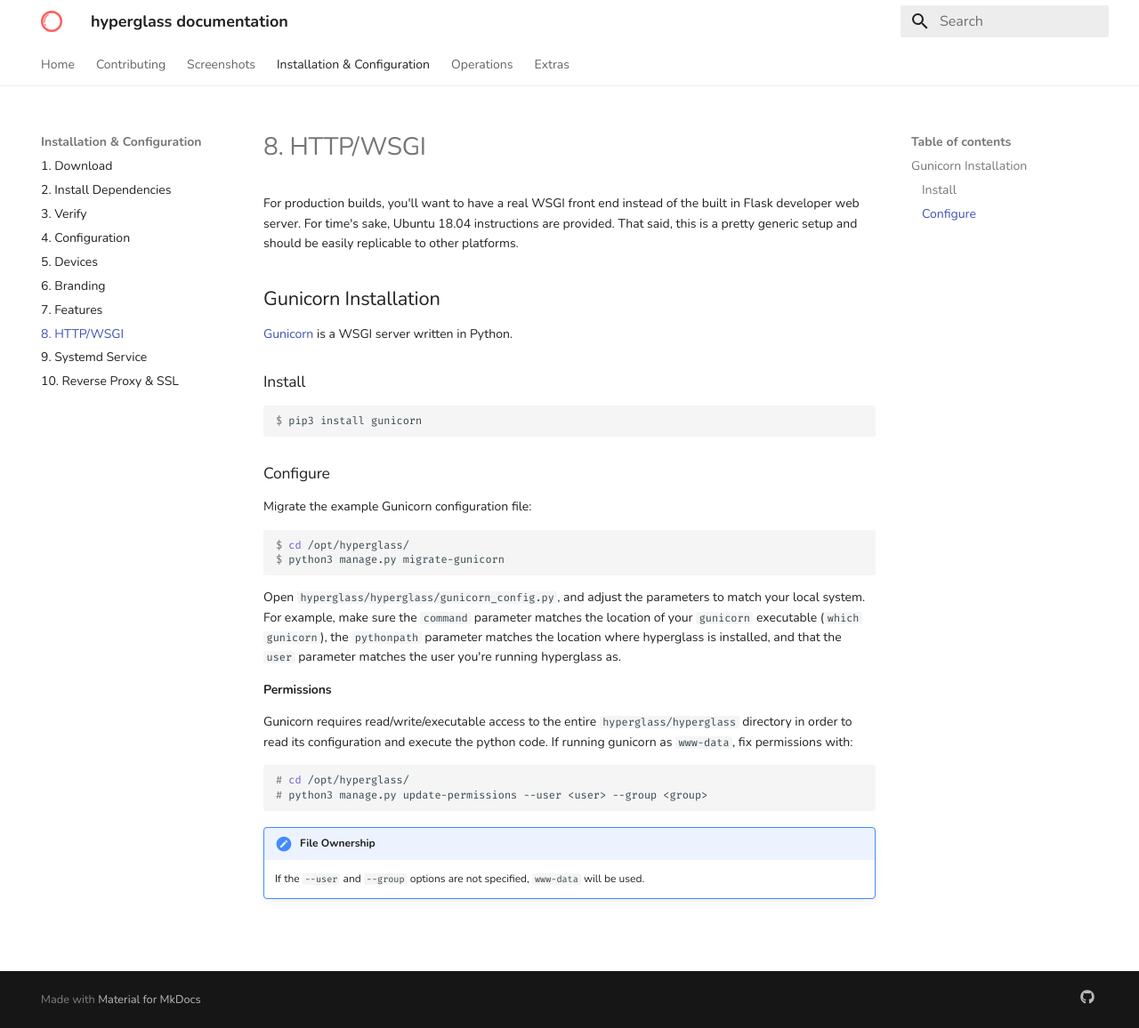
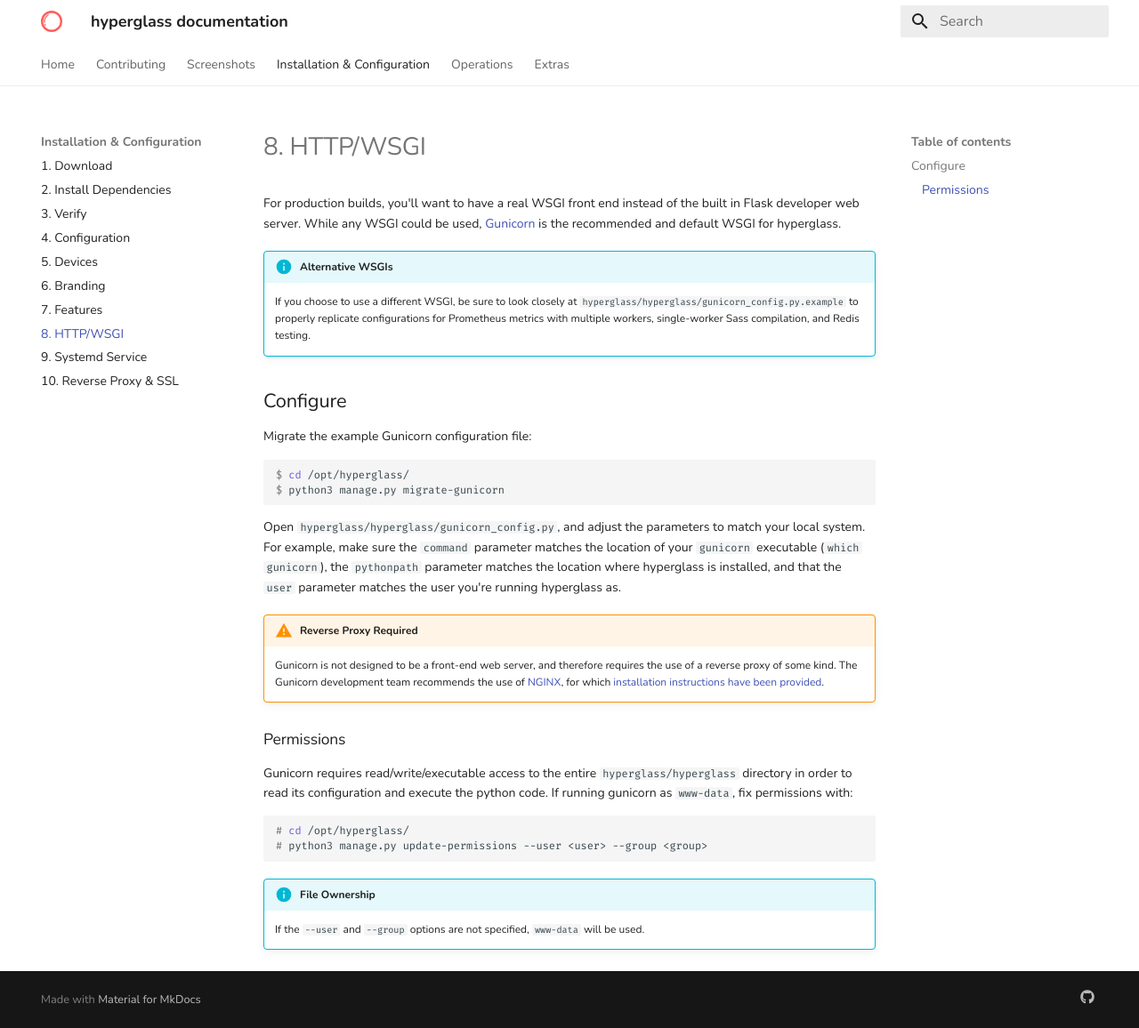
Before and after one commit to thatmattlove/hyperglass-docs, an MkDocs documentation site: the page built from docs/installation/wsgi.md, in a window 1280 px wide and 1156 px high. Shown: the whole window at 89% size. Built offline with MkDocs 1.6.1 and Material for MkDocs 9.7.7, drawn with Linux system fonts in a browser that asks for light colours.

Commit message:
Add Gunicorn requirement blocks

````diff
--- a/docs/installation/wsgi.md
+++ b/docs/installation/wsgi.md
@@ -1,17 +1,12 @@
-For production builds, you'll want to have a real WSGI front end instead of the built in Flask developer web server. For time's sake, Ubuntu 18.04 instructions are provided. That said, this is a pretty generic setup and should be easily replicable to other platforms.
+For production builds, you'll want to have a real WSGI front end instead of the built in Flask developer web server. While any WSGI could be used, [Gunicorn](https://gunicorn.org/) is the recommended and default WSGI for hyperglass.
 
-## Gunicorn Installation
+!!! info "Alternative WSGIs"
+    If you choose to use a different WSGI, be sure to look closely at `hyperglass/hyperglass/gunicorn_config.py.example` to properly replicate configurations for Prometheus metrics with multiple workers, single-worker Sass compilation, and Redis testing.
 
-[Gunicorn](https://gunicorn.org/) is a WSGI server written in Python.
-
-### Install
-```console
-$ pip3 install gunicorn
-```
-
-### Configure
+## Configure
 
 Migrate the example Gunicorn configuration file:
+
 ```console
 $ cd /opt/hyperglass/
 $ python3 manage.py migrate-gunicorn
@@ -19,7 +14,10 @@
 
 Open `hyperglass/hyperglass/gunicorn_config.py`, and adjust the parameters to match your local system. For example, make sure the `command` parameter matches the location of your `gunicorn` executable (`which gunicorn`), the `pythonpath` parameter matches the location where hyperglass is installed, and that the `user` parameter matches the user you're running hyperglass as.
 
-#### Permissions
+!!! warning "Reverse Proxy Required"
+    Gunicorn is not designed to be a front-end web server, and therefore requires the use of a reverse proxy of some kind. The Gunicorn development team recommends the use of [NGINX](https://www.nginx.com/), for which [installation instructions have been provided](../reverseproxy).
+
+### Permissions
 
 Gunicorn requires read/write/executable access to the entire `hyperglass/hyperglass` directory in order to read its configuration and execute the python code. If running gunicorn as `www-data`, fix permissions with:
 
````
Also changed, not shown: other parts of docs/installation/wsgi.md (+1 -1 lines).
